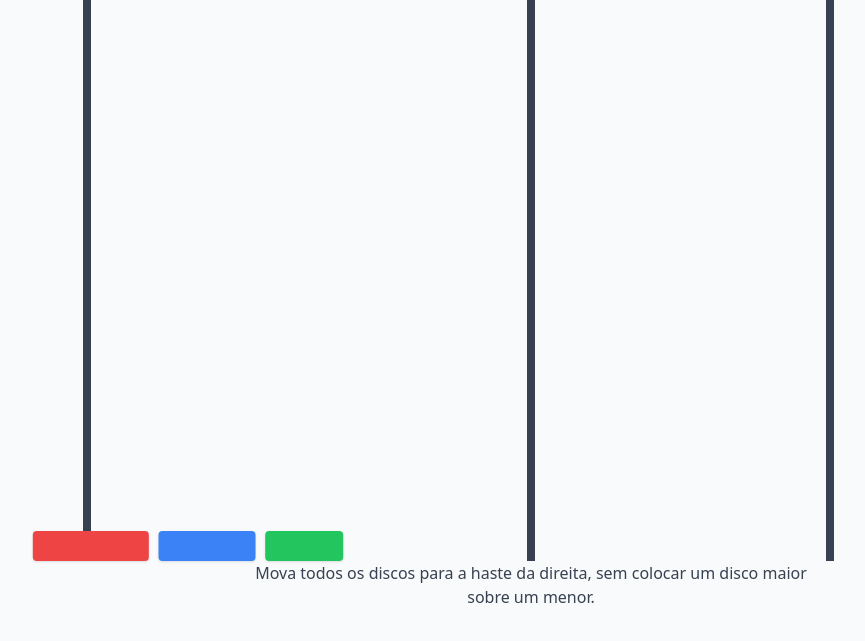
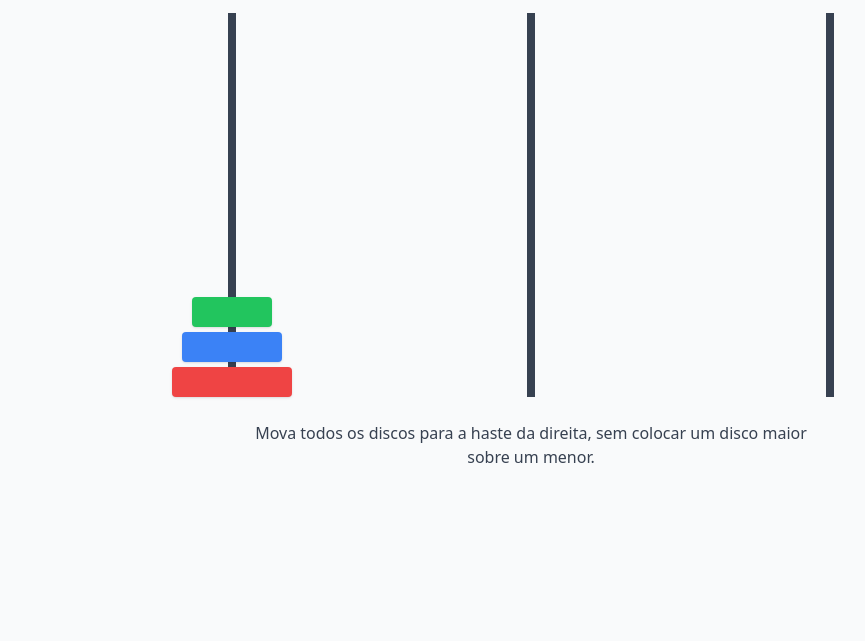
Before and after one commit to torredehanoi/torredehanoi.github.io, a plain HTML site: page index.html in a window 1280 px wide. Shown: the part 159-800 px from the top of the page, without its empty margins (109-974 px from the left). Drawn offline with nearby package versions, Linux system fonts and the light colour scheme.

Commit message:
Add files via upload

```diff
--- a/index.html
+++ b/index.html
@@ -6,10 +6,10 @@
   <meta name="viewport" content="width=device-width, initial-scale=1.0" />
   <title>Torre de Hanói</title>
   <script src="https://cdn.tailwindcss.com"></script>
-  <link rel="stylesheet" href="styles.css" />
+  <link rel="stylesheet" href="style.css">
 </head>
 
-<body class="bg-gray-50 h-screen flex flex-col items-center overflow-hidden">
+<body class="bg-gray-50 min-h-screen flex flex-col items-center p-6">
   <h1 class="text-4xl font-bold text-gray-800 mb-6">Torre de Hanói</h1>
 
   <div class="flex flex-col items-center mb-4">
@@ -30,7 +30,7 @@
     </div>
   </div>
 
-  <div id="game" class="relative w-full max-w-4xl flex-1 flex justify-around items-end">
+  <div id="game" class="relative w-full max-w-4xl h-96 flex justify-around items-end mb-6">
     <div class="tower w-1/3 h-full flex justify-center items-end relative" data-id="0">
       <div class="bg-gray-700 w-2 h-full"></div>
     </div>
@@ -42,7 +42,7 @@
     </div>
   </div>
 
-  <div class="text-center text-gray-700 max-w-xl mb-4">
+  <div class="text-center text-gray-700 max-w-xl">
     <p class="mb-4">Mova todos os discos para a haste da direita, sem colocar um disco maior sobre um menor.</p>
     <div id="message" class="text-green-600 font-semibold text-lg"></div>
   </div>
--- a/style.css
+++ b/style.css
@@ -21,15 +21,3 @@
       transform: translate(-50%, 0px) scale(1);
     }
   }
-
-/* Garante que o body não tenha scroll vertical */
-html, body {
-  height: 100vh;
-  overflow-y: hidden;
-}
-
-/* Ajusta o contêiner do jogo para ocupar a altura disponível */
-#game {
-  height: 100%;
-  max-height: calc(100vh - 200px); /* Ajusta para caber com os outros elementos */
-}
```
Lines whose indentation alone changed are shown as unchanged.
